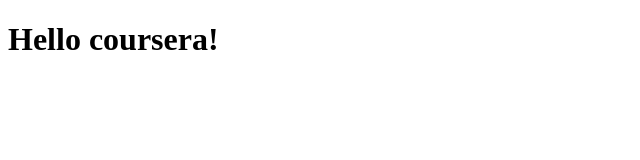
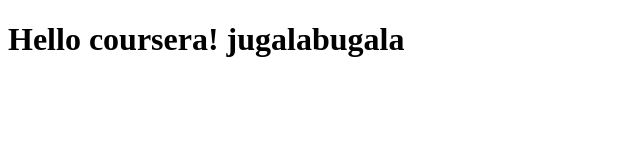
Before and after one commit to mohamed04hasm/coursera-test, a plain HTML site: page site/index.html in a window 1280 px wide. Shown: the whole page, without its empty margins (0-640 px from the left). Drawn offline with Linux system fonts and the light colour scheme.

Commit message:
Small addition to our page content.

```diff
--- a/site/index.html
+++ b/site/index.html
@@ -4,6 +4,6 @@
 	<title>Hello coursera</title>
 </head>
 <body>
-<h1>Hello coursera!</h1>
+<h1>Hello coursera! jugalabugala</h1>
 </body>
 </html>
```
